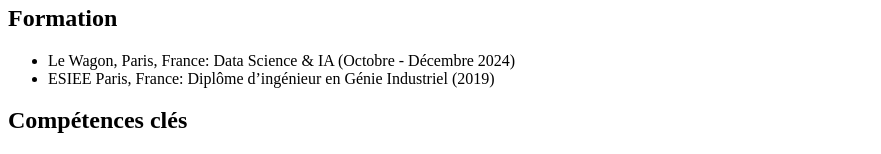
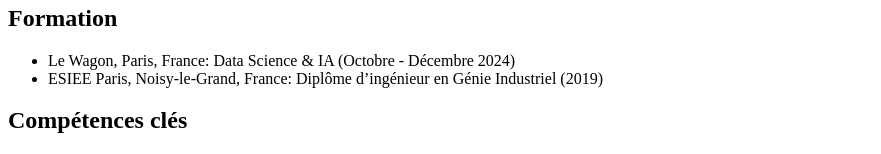
Before and after one commit to thenemchua/portfolio-site, a React (Create React App) app in the folder frontend/: page /about in a window 1280 px wide. Shown: the part 289-443 px from the top of the page, without its empty margins (0-881 px from the left). Built offline with nearby package versions, Linux system fonts and the light colour scheme.

Commit message:
modified content

```diff
--- a/frontend/src/pages/About.js
+++ b/frontend/src/pages/About.js
@@ -13,7 +13,7 @@ const About = ({ language }) => {
           degree: "Data Science & IA (Octobre - Décembre 2024)",
         },
         {
-          school: "ESIEE Paris, France",
+          school: "ESIEE Paris, Noisy-le-Grand, France",
           degree: "Diplôme d’ingénieur en Génie Industriel (2019)",
         },
       ],
@@ -38,7 +38,7 @@ const About = ({ language }) => {
           degree: "Data Science & AI (October - December 2024)",
         },
         {
-          school: "ESIEE Paris, France",
+          school: "ESIEE Paris, Noisy-le-Grand, France",
           degree: "Engineering Degree in Industrial Engineering (2019)",
         },
       ],
```
